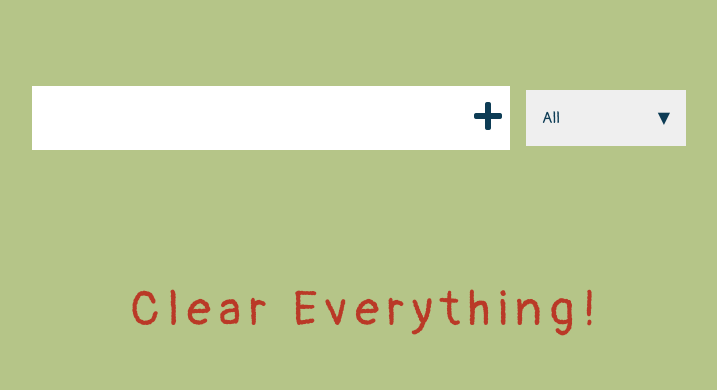
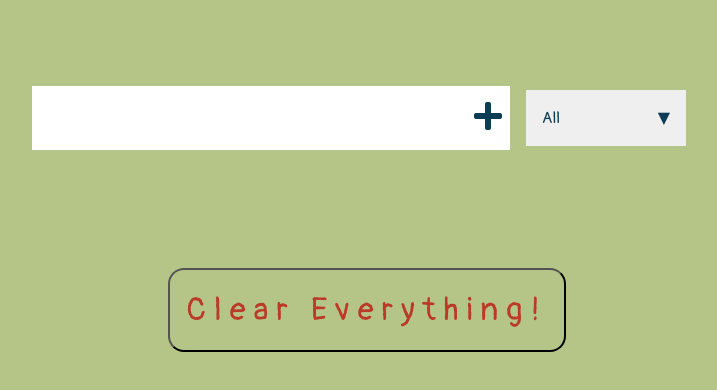
Before and after one commit to Ntd1611/Todo-List, a plain HTML site: page index.html in a window 1280 px wide. Shown: the part 122-512 px from the top of the page, without its empty margins (273-990 px from the left). Drawn offline with nearby package versions, Linux system fonts and the light colour scheme.

Commit message:
Third Commit: minor changes

```diff
--- a/style.css
+++ b/style.css
@@ -12,7 +12,7 @@ body {
 }
 
 header {
-  font-size: 1.5rem;
+  font-size: 2rem;
   color: #0d3c55;
 }
 
@@ -35,11 +35,12 @@ form button {
 
 #clear-btn {
   padding: 1rem;
-  font-size: 3rem;
+  font-size: 2rem;
   background: #b5c588;
-  border: none;
+
   color: #ba3927;
   letter-spacing: 0.5rem;
+  border-radius: 1rem;
 }
 
 form button {
```
Also changed, not shown: index.html (+0 -5 lines).
